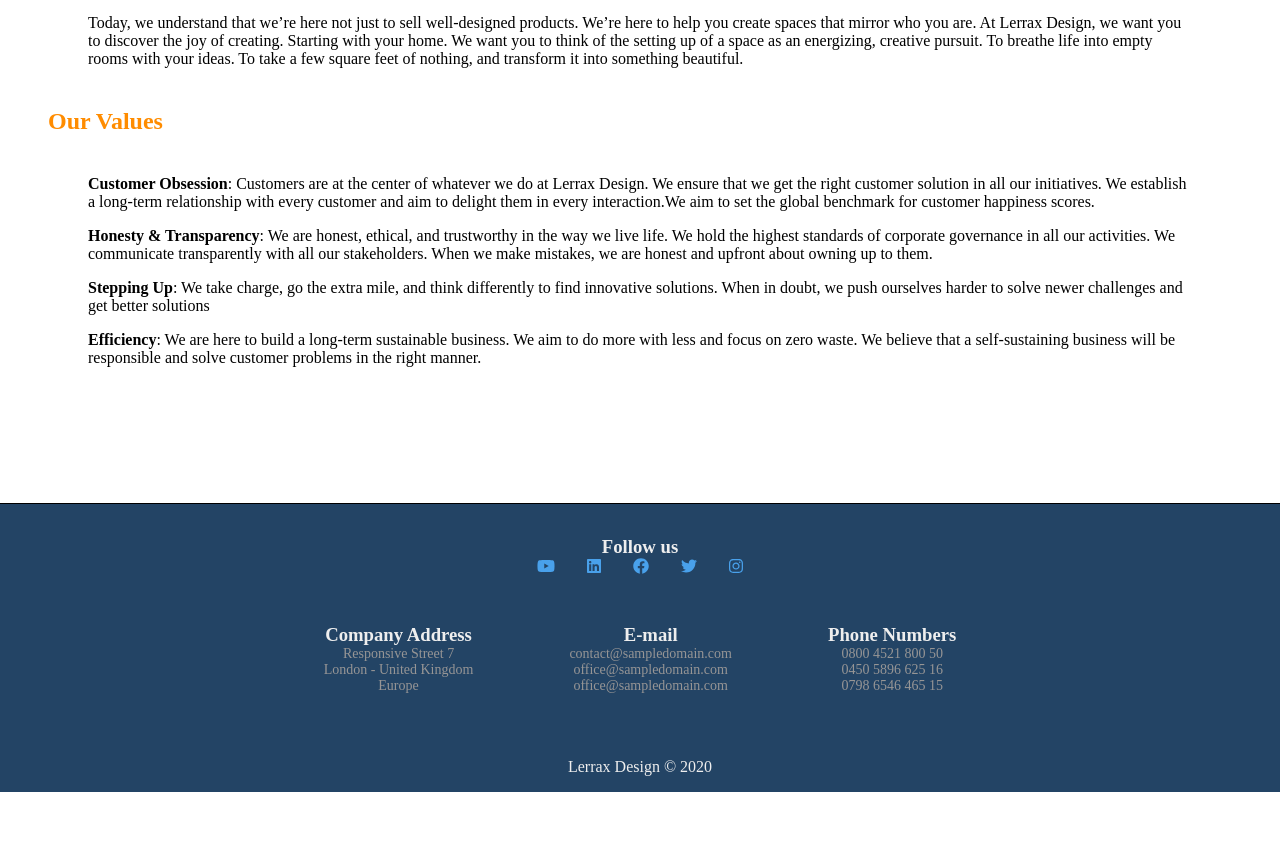
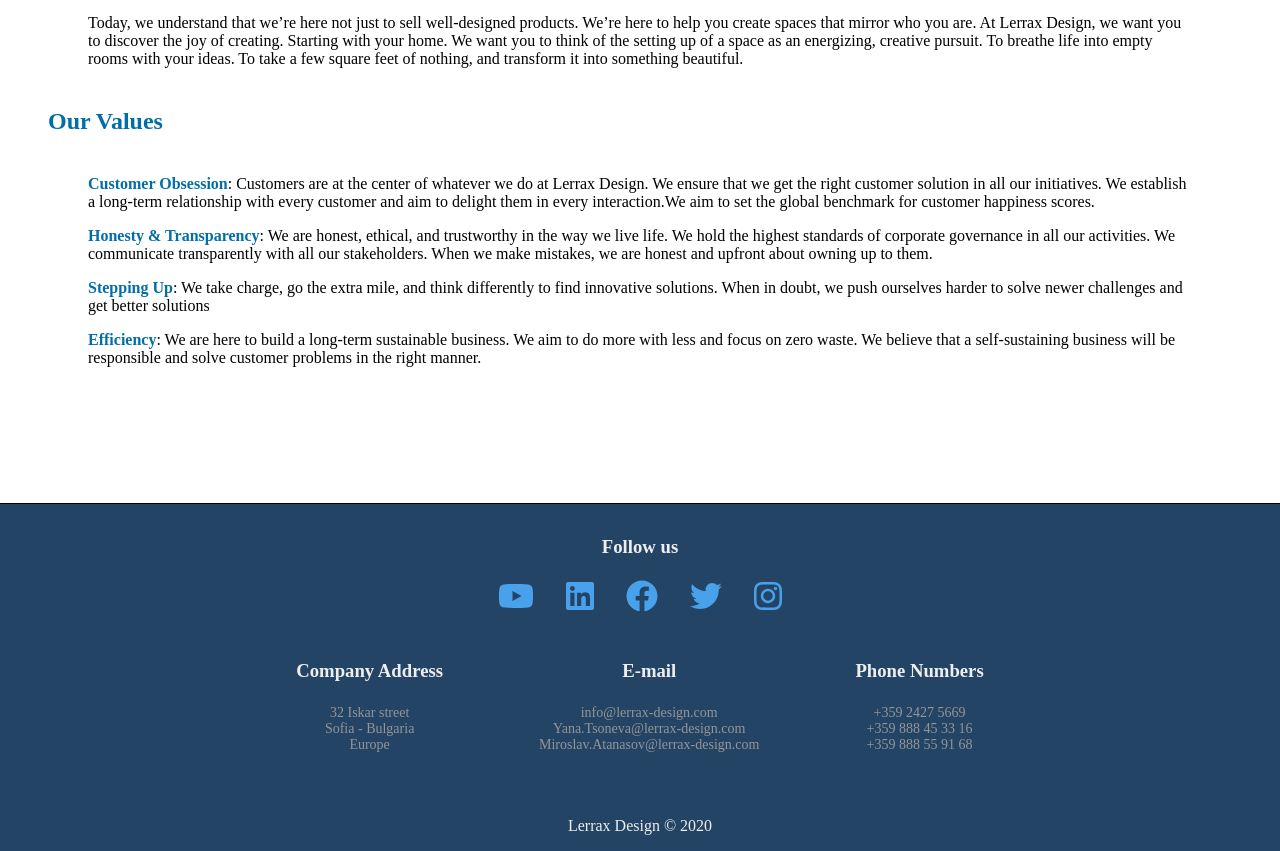
Before and after one commit to MiroslavAtanasov01/Lerrax-Desing-ReactJS-Project, a React (Create React App) app: page /about in a window 1280 px wide. Shown: the part 314-1165 px from the top of the page. Before the commit the page ends 1106 px from the top, so only its background shows below. Built offline with nearby package versions, Linux system fonts and the light colour scheme.

Commit message:
feat: change footer info and about style

```diff
--- a/src/components/footer-link/index.module.css
+++ b/src/components/footer-link/index.module.css
@@ -9,3 +9,7 @@
           font-size: 14px;
           color: rgb(150, 149, 149);
 }
+
+.h3 {
+          margin-bottom: 0.5em;
+}
--- a/src/components/footer/index.js
+++ b/src/components/footer/index.js
@@ -17,9 +17,9 @@
             </div>
 
             <section className={styles.section}>
-                <FooterLink title="Company Address" name="Responsive Street 7" name2="London - United Kingdom" name3="Europe" />
-                <FooterLink title="E-mail" name="contact@sampledomain.com" name2="office@sampledomain.com" name3="office@sampledomain.com" />
-                <FooterLink title="Phone Numbers" name="0800 4521 800 50" name2="0450 5896 625 16" name3="0798 6546 465 15" />
+                <FooterLink title="Company Address" name="32 Iskar street" name2="Sofia - Bulgaria" name3="Europe" />
+                <FooterLink title="E-mail" name="info@lerrax-design.com" name2="Yana.Tsoneva@lerrax-design.com" name3="Miroslav.Atanasov@lerrax-design.com" />
+                <FooterLink title="Phone Numbers" name="+359 2427 5669" name2="+359 888 45 33 16" name3="+359 888 55 91 68" />
             </section>
             <p className={styles.copyRight}>Lerrax Design &copy; 2020</p>
         </footer>
--- a/src/components/footer/index.module.css
+++ b/src/components/footer/index.module.css
@@ -5,6 +5,10 @@
           color: #eee;
           border-top: 1px solid black;
           text-align: center;
+}
+
+.footer div h3 {
+          margin-bottom: 1.2em;
 }
 
 .copyRight {
--- a/src/components/icons/index.js
+++ b/src/components/icons/index.js
@@ -5,7 +5,7 @@
 const Icons = ({ href, icon }) => {
     return (
         <a href={href} className={styles.social + ' ' + styles.twitter}>
-            <FontAwesomeIcon icon={icon} />
+            <FontAwesomeIcon icon={icon} size="2x" />
         </a>
     )
 }
--- a/src/components/icons/index.module.css
+++ b/src/components/icons/index.module.css
@@ -8,14 +8,6 @@
           transform: translateY(-2px);
 }
 
-a.facebook {
-          color: #4968ad;
-}
-
 a.twitter {
           color: #49a1eb;
 }
-
-a.instagram {
-          color: black;
-}
--- a/src/pages/about/index.js
+++ b/src/pages/about/index.js
@@ -2,7 +2,6 @@
 import styles from './index.module.css'
 import PageLayout from '../../components/page-layout'
 import PageTitle from '../../components/helmet'
-
 
 const AboutUsPage = () => {
     return (
@@ -11,7 +10,7 @@
                 <PageTitle title="About us | Lerrax Design" />
                 <h2 className={styles.h2}>About Us</h2>
                 <div className={styles.text}>
-                    <p className={styles.p}>In 2012, we started Lerrax Design with a vision - to make a million homes beautiful.
+                    <p>In 2012, we started Lerrax Design with a vision - to make a million homes beautiful.
                     Back then, our catalogue featured just 35 designs. Yet, when our customers shared
                     photographs of their homes, we saw they were remarkably distinct. The same table, the
                     same chair was used differently by different people. This told us something. People
@@ -19,7 +18,7 @@
                     things than they are buying things. We are a creative, imaginative, expressive species.
                 And our homes are just one of the many canvases we have at our disposal.</p>
 
-                    <p className={styles.p}>Today, we understand that we’re here not just to sell well-designed products. We’re
+                    <p>Today, we understand that we’re here not just to sell well-designed products. We’re
                     here to help you create spaces that mirror who you are. At Lerrax Design, we want you
                     to discover the joy of creating. Starting with your home. We want you to think of the
                     setting up of a space as an energizing, creative pursuit. To breathe life into empty
@@ -29,21 +28,21 @@
 
                 <h2 className={styles.h2}>Our Values</h2>
                 <div className={styles.text}>
-                    <p className={styles.p}><b>Customer Obsession</b>: Customers are at the center of whatever we do at Lerrax Design.
+                    <p><b>Customer Obsession</b>: Customers are at the center of whatever we do at Lerrax Design.
                 We ensure that we get the right customer solution in all our initiatives.
                 We establish a long-term relationship with every customer and aim to delight them in every
                 interaction.We aim to set the global benchmark for customer happiness scores.</p>
 
-                    <p className={styles.p}><b>Honesty & Transparency</b>: We are honest, ethical, and trustworthy in the way we
+                    <p><b>Honesty & Transparency</b>: We are honest, ethical, and trustworthy in the way we
                 live life. We hold the highest standards of corporate governance in all our
                 activities. We communicate transparently with all our stakeholders. When we
                 make mistakes, we are honest and upfront about owning up to them.</p>
 
-                    <p className={styles.p}> <b>Stepping Up</b>: We take charge, go the extra mile, and think differently to find
+                    <p> <b>Stepping Up</b>: We take charge, go the extra mile, and think differently to find
                     innovative solutions. When in doubt, we push ourselves harder to solve newer
                     challenges and get better solutions</p>
 
-                    <p className={styles.p}><b>Efficiency</b>: We are here to build a long-term sustainable business. We aim to do
+                    <p><b>Efficiency</b>: We are here to build a long-term sustainable business. We aim to do
                 more with less and focus on zero waste. We believe that a self-sustaining
                 business will be responsible and solve customer problems in the right manner.</p>
                 </div>
--- a/src/pages/about/index.module.css
+++ b/src/pages/about/index.module.css
@@ -14,13 +14,17 @@
 }
 
 .h2 {
-          color: #ff8c00;
+          color: #016ea5;
 }
 
 .text {
           padding: 2em;
 }
 
-.p {
+.text p {
           padding: 0.5em;
 }
+
+.text p b {
+          color: #016ea5;
+}
```
